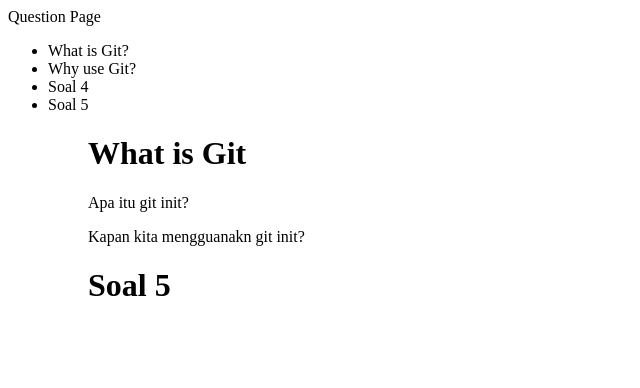
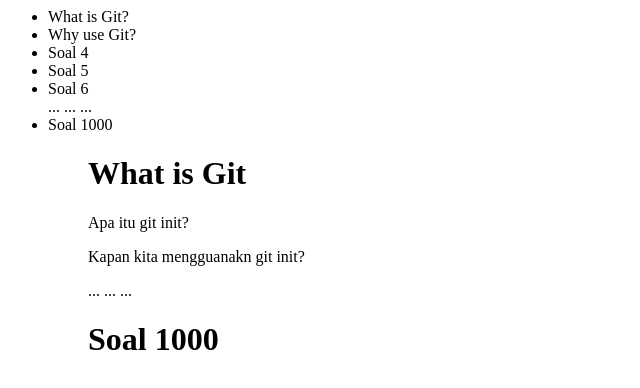
Before and after one commit to PashaAkbar/ruang-belajar, a plain HTML site: page pages/question.html in a window 1280 px wide. Shown: the whole page, without its empty margins (0-640 px from the left). Drawn offline with Linux system fonts and the light colour scheme.

Commit message:
Revert "change 1000 to 5 question"
This reverts commit 55fabed95904ce9b6955414faac7e21b2b5dc563.

```diff
--- a/pages/question.html
+++ b/pages/question.html
@@ -1,9 +1,7 @@
 <html>
 
-
 <head>
-    <ti
-tle>Question Page</title>
+    <title>Question Page</title>
 </head>
 
 <body>
@@ -12,12 +10,15 @@
         <li>Why use Git?</li>
         <li>Soal 4</li>
         <li>Soal 5</li>
+        <li>Soal 6</li>
+        ... ... ...
+        <li>Soal 1000</li>
         <ul>
             <h1>What is Git</h1>
             <p>Apa itu git init?</p>
-
             <p>Kapan kita mengguanakn git init?</p>
-            <h1>Soal 5</h1>
+            ... ... ...
+            <h1>Soal 1000</h1>
 </body>
 
 </html>
```
Lines whose indentation alone changed are shown as unchanged.
